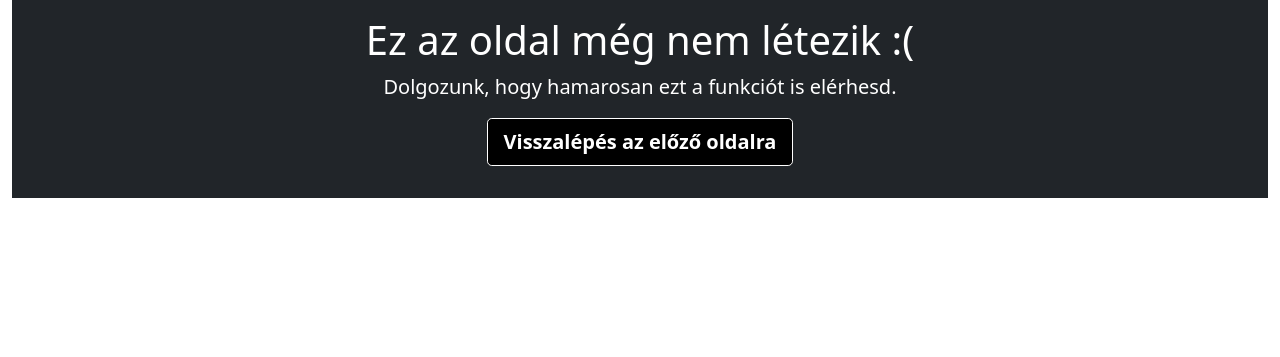
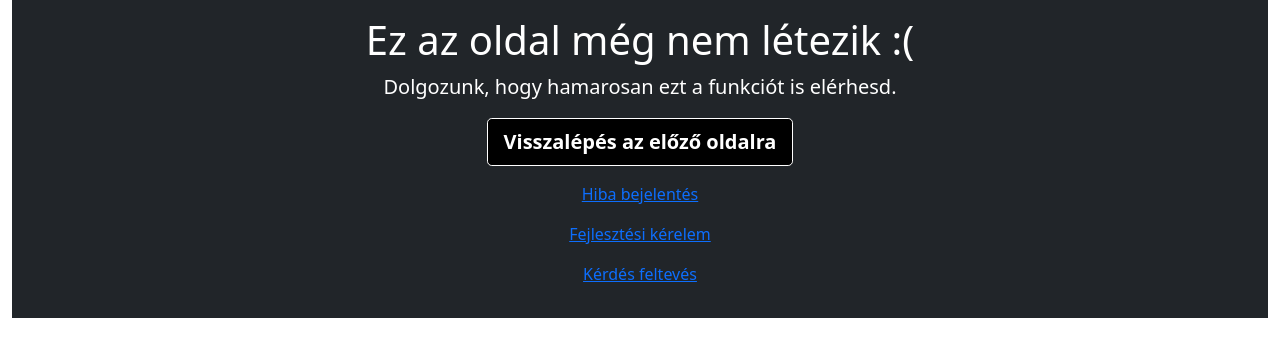
Before and after one commit to molnaredom/asztro, a Django app: page /fejlesztes_alatt in a window 1280 px wide. Shown: the part 72-429 px from the top of the page. Run offline with Django 3.2, Linux system fonts and the light colour scheme; some libraries are stand-ins or nearby versions.

Commit message:
UPDATE: Fejlesztés alatt oldalon probléma bejelentés lehetősége

```diff
--- a/weboldal/base/templates/base/fejlesztes_alatt.html
+++ b/weboldal/base/templates/base/fejlesztes_alatt.html
@@ -9,9 +9,25 @@
             </h1>
             <p class="lead">Dolgozunk, hogy hamarosan ezt a funkciót is elérhesd.</p>
             <p class="lead">
-            <a href="{{request.META.HTTP_REFERER}}" class="btn btn-lg btn-secondary fw-bold border-white bg-black">Visszalépés az előző oldalra</a>
+                <a href="{{ request.META.HTTP_REFERER }}"
+                   class="btn btn-lg btn-secondary fw-bold border-white bg-black">Visszalépés az előző oldalra</a>
             </p>
+
+            <p>
+                <a href="https://github.com/molnaredom/asztro/issues/new?assignees=&labels=bug&template=bug_report.md&title=">Hiba
+                    bejelentés</a>
+            </p>
+            <p>
+                <a href="https://github.com/molnaredom/asztro/issues/new?assignees=&labels=feature+request&template=feature_request.md&title=">Fejlesztési
+                    kérelem</a>
+            </p>
+            <p>
+                <a href="https://github.com/molnaredom/asztro/issues/new?assignees=&labels=question&template=question.md&title=">Kérdés
+                    feltevés</a>
+            </p>
+
         </div>
+
     </main>
     </html>
 {% endblock content %}
```
Also changed, not shown: weboldal/db2.sqlite3. Lines whose indentation alone changed are shown as unchanged.
